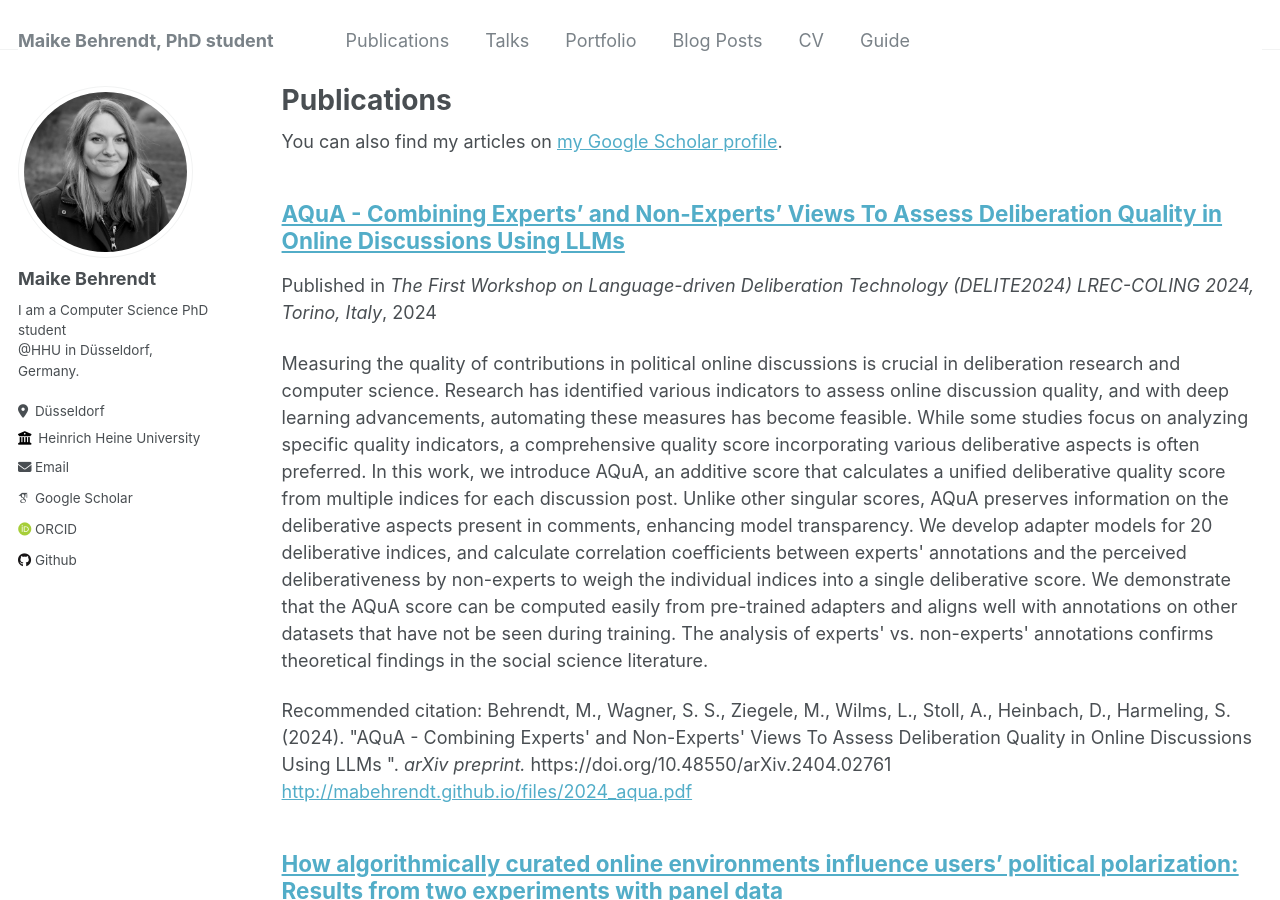
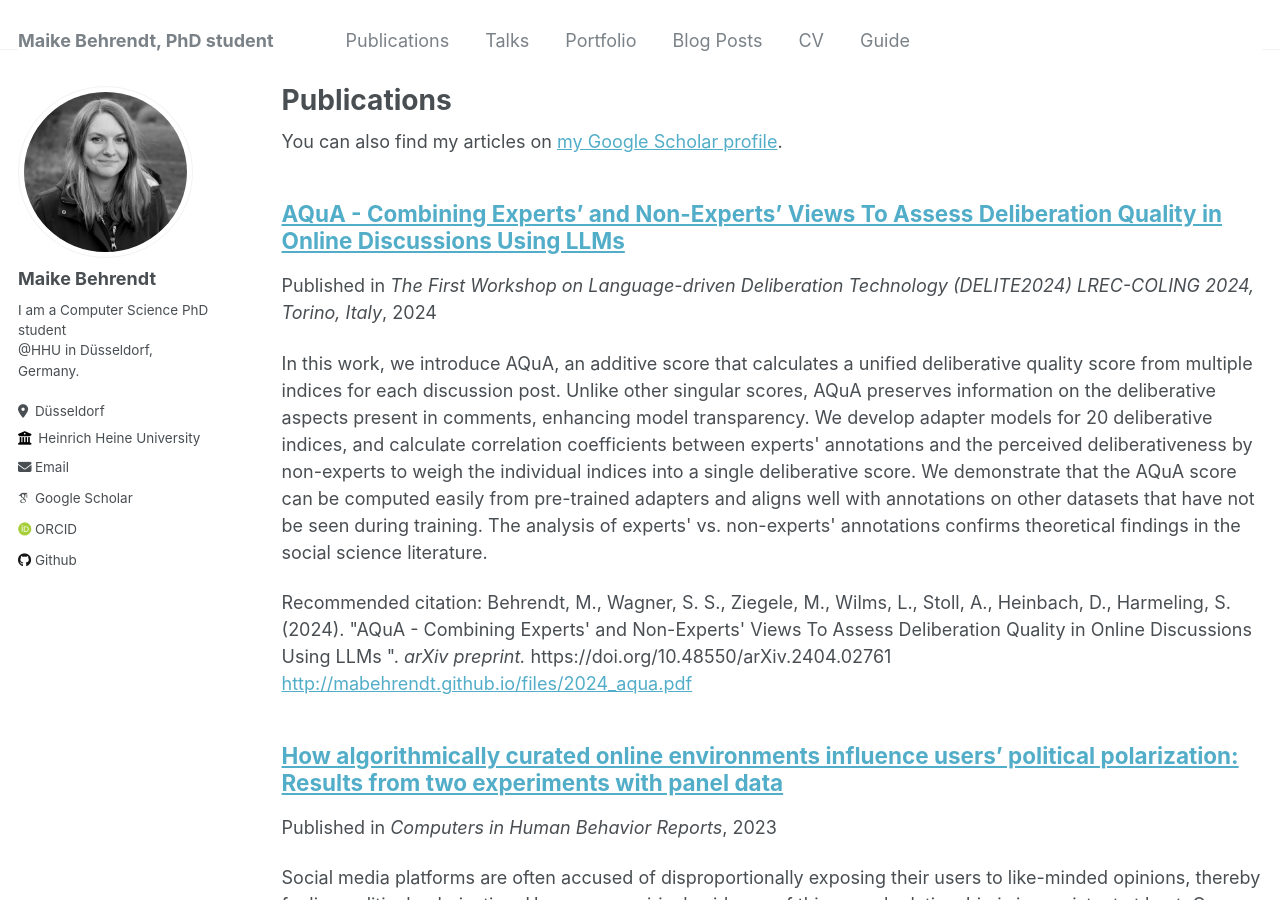
Before and after one commit to mabehrendt/mabehrendt.github.io, a Jekyll site: the page built from _pages/publications.md, in a window 1280 px wide and 900 px high. Built offline with Jekyll 4.4.1, drawn with Linux system fonts in a browser that asks for light colours; some web fonts are replaced.

Commit message:
Update 2024_behrendt_aqua.md

```diff
--- a/_publications/2024_behrendt_aqua.md
+++ b/_publications/2024_behrendt_aqua.md
@@ -2,11 +2,12 @@
 title: "AQuA - Combining Experts' and Non-Experts' Views To Assess Deliberation Quality in Online Discussions Using LLMs"
 collection: publications
 permalink: /publication/2024_behrendt_aqua
-excerpt: 'Measuring the quality of contributions in political online discussions is crucial in deliberation research and computer science. Research has identified various indicators to assess online discussion quality, and with deep learning advancements, automating these measures has become feasible. While some studies focus on analyzing specific quality indicators, a comprehensive quality score incorporating various deliberative aspects is often preferred. In this work, we introduce AQuA, an additive score that calculates a unified deliberative quality score from multiple indices for each discussion post. Unlike other singular scores, AQuA preserves information on the deliberative aspects present in comments, enhancing model transparency. We develop adapter models for 20 deliberative indices, and calculate correlation coefficients between experts&apos; annotations and the perceived deliberativeness by non-experts to weigh the individual indices into a single deliberative score. We demonstrate that the AQuA score can be computed easily from pre-trained adapters and aligns well with annotations on other datasets that have not be seen during training. The analysis of experts&apos; vs. non-experts&apos; annotations confirms theoretical findings in the social science literature.'
+excerpt: 'In this work, we introduce AQuA, an additive score that calculates a unified deliberative quality score from multiple indices for each discussion post. Unlike other singular scores, AQuA preserves information on the deliberative aspects present in comments, enhancing model transparency. We develop adapter models for 20 deliberative indices, and calculate correlation coefficients between experts&apos; annotations and the perceived deliberativeness by non-experts to weigh the individual indices into a single deliberative score. We demonstrate that the AQuA score can be computed easily from pre-trained adapters and aligns well with annotations on other datasets that have not be seen during training. The analysis of experts&apos; vs. non-experts&apos; annotations confirms theoretical findings in the social science literature.'
 date: 2024-04-04
 venue: 'The First Workshop on Language-driven Deliberation Technology (DELITE2024) LREC-COLING 2024, Torino, Italy'
 paperurl: 'http://mabehrendt.github.io/files/2024_aqua.pdf'
 citation: 'Behrendt, M., Wagner, S. S., Ziegele, M., Wilms, L., Stoll, A., Heinbach, D., Harmeling, S. (2024). &quot;AQuA - Combining Experts&apos; and Non-Experts&apos; Views To Assess Deliberation Quality in Online Discussions Using LLMs &quot;. <i>arXiv preprint.</i> https://doi.org/10.48550/arXiv.2404.02761'
 ---
+![AQuA Score Composition](../images/paper_teaser/aqua_teaser.png)
+
 Measuring the quality of contributions in political online discussions is crucial in deliberation research and computer science. Research has identified various indicators to assess online discussion quality, and with deep learning advancements, automating these measures has become feasible. While some studies focus on analyzing specific quality indicators, a comprehensive quality score incorporating various deliberative aspects is often preferred. In this work, we introduce AQuA, an additive score that calculates a unified deliberative quality score from multiple indices for each discussion post. Unlike other singular scores, AQuA preserves information on the deliberative aspects present in comments, enhancing model transparency. We develop adapter models for 20 deliberative indices, and calculate correlation coefficients between experts&apos; annotations and the perceived deliberativeness by non-experts to weigh the individual indices into a single deliberative score. We demonstrate that the AQuA score can be computed easily from pre-trained adapters and aligns well with annotations on other datasets that have not be seen during training. The analysis of experts&apos; vs. non-experts&apos; annotations confirms theoretical findings in the social science literature.
-![AQuA Score Composition](../images/paper_teaser/aqua_teaser.png)
```
